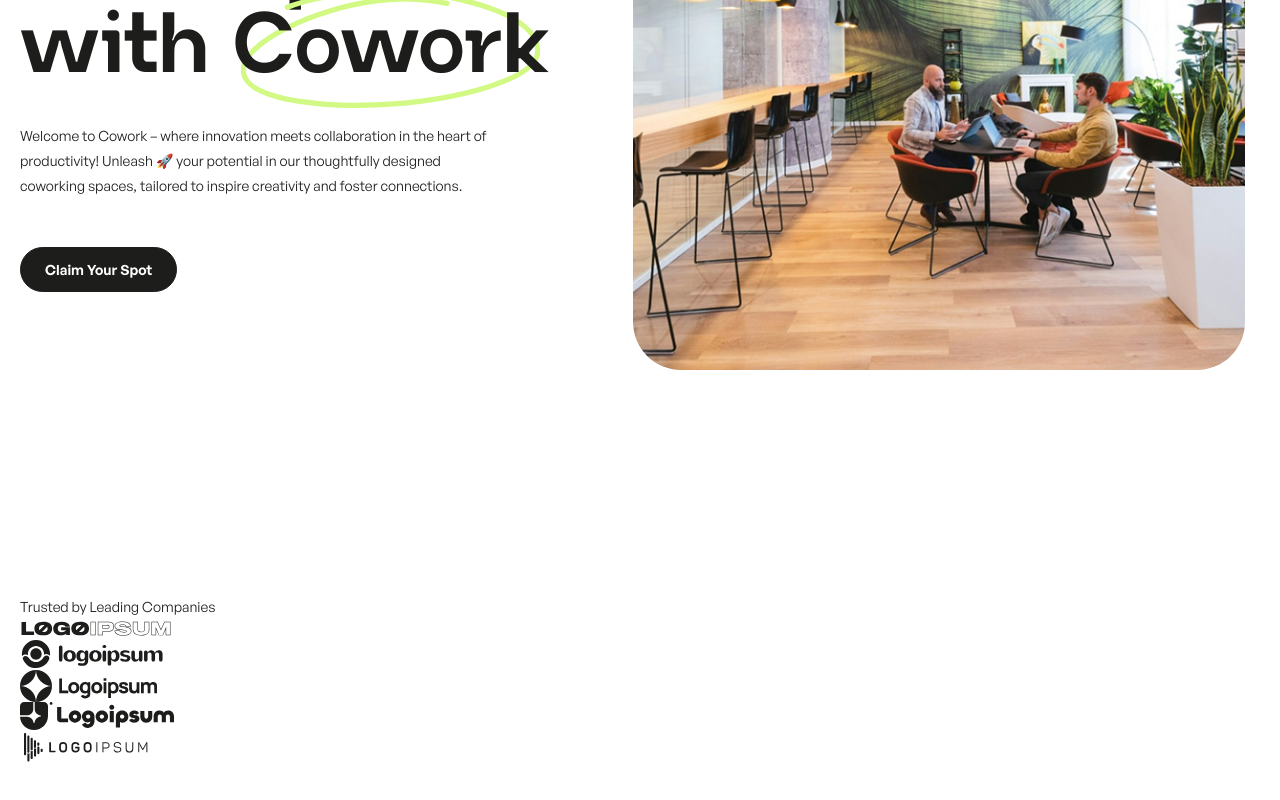
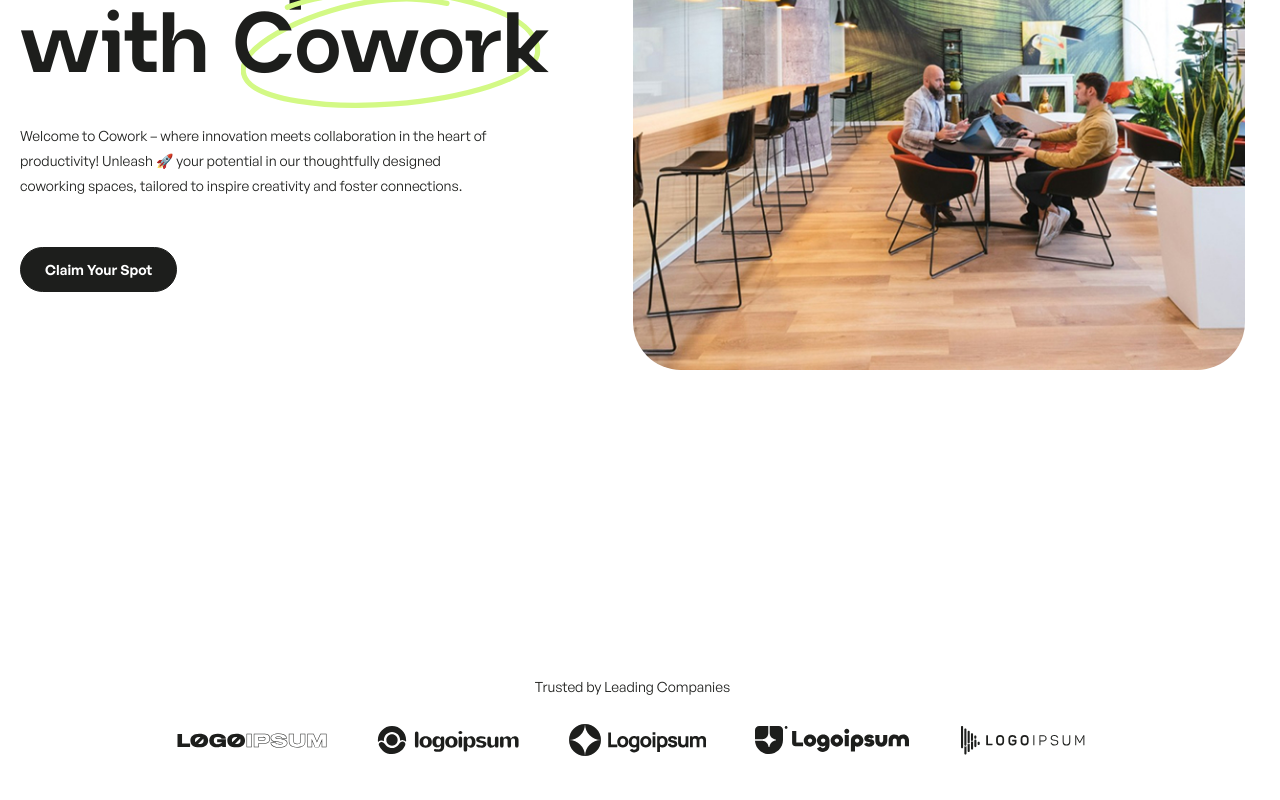
Before and after one commit to iamsabyrzhaslanuly/cowork, a website: page index.html in a window 1280 px wide. Shown: the part 428-1228 px from the top of the page. Drawn offline with nearby package versions, Linux system fonts and the light colour scheme; files that its build step writes are made by us from their sources.

Commit message:
feat: add social proof section styles

```diff
--- a/styles/sections/_index.scss
+++ b/styles/sections/_index.scss
@@ -1,2 +1,3 @@
 @forward 'header';
 @forward 'hero';
+@forward 'social-proof';
--- /dev/null
+++ b/styles/sections/_social-proof.scss
@@ -0,0 +1,15 @@
+@use '../helpers' as *;
+
+.social-proof {
+  display: flex;
+  flex-direction: column;
+  align-items: center;
+  row-gap: 24px;
+  padding-block: 80px;
+
+  &__list {
+    display: flex;
+    align-items: center;
+    column-gap: 48px;
+  }
+}
```
